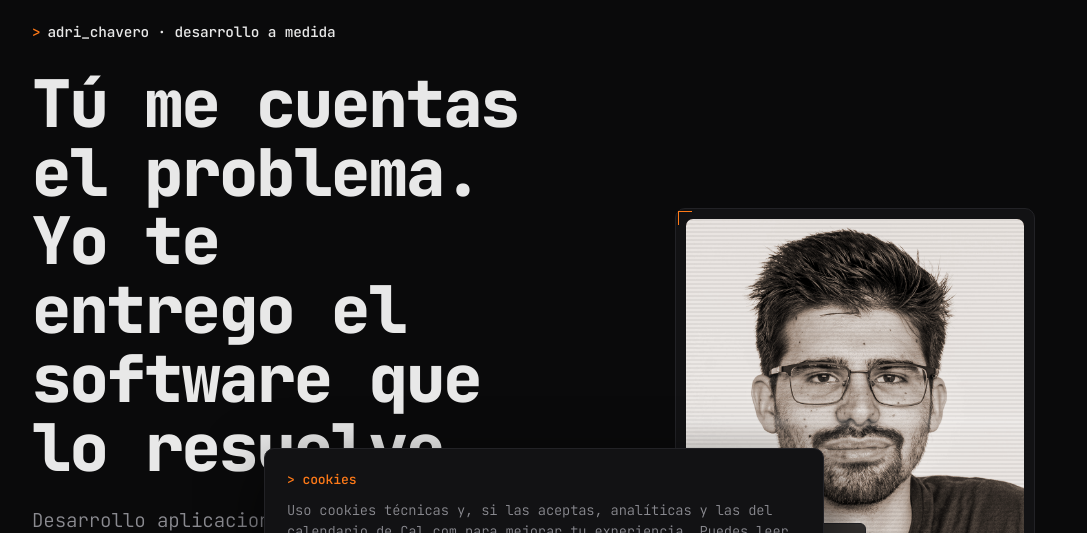
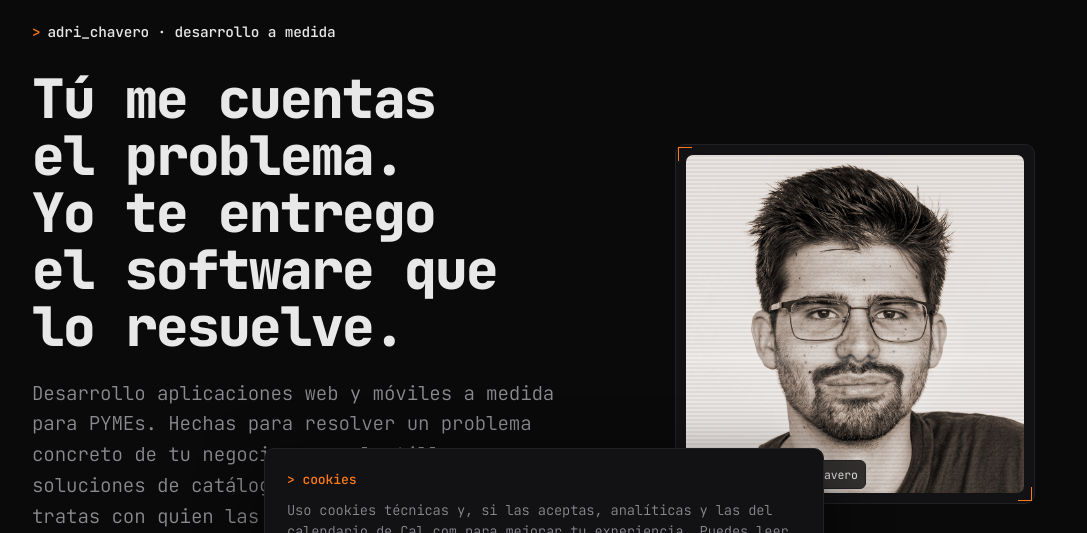
Before and after one commit to adrgarcha/portfolio, a Next.js app: page / in a window 1280 px wide. Shown: the part 135-668 px from the top of the page, without its empty margins (96-1183 px from the left). Built offline with nearby package versions, Linux system fonts and the light colour scheme; no server answers.

Commit message:
fix(hero): keep CTA above the fold on laptop viewports
Reduce .h-hero max font-size (4.1rem to 3.4rem) so the headline wraps to
5 lines instead of 6 and the hero CTA is visible without scrolling on
standard laptop windows.

```diff
--- a/app/globals.css
+++ b/app/globals.css
@@ -105,7 +105,7 @@
 
    /* ---------- typography ---------- */
    .h-hero {
-      font-size: clamp(2.1rem, 5.6vw, 4.1rem);
+      font-size: clamp(2.1rem, 5.6vw, 3.4rem);
       font-weight: 800;
       line-height: 1.05;
       letter-spacing: -0.03em;
```
